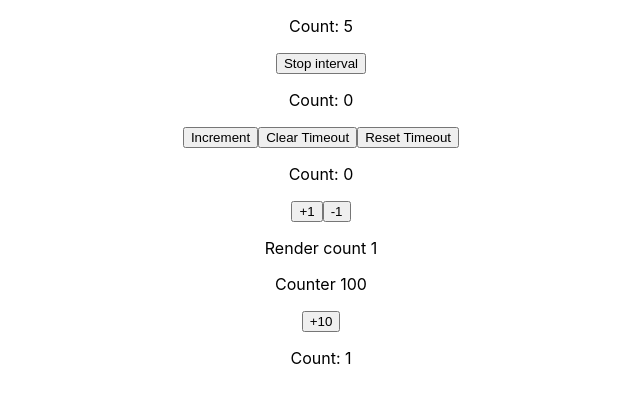
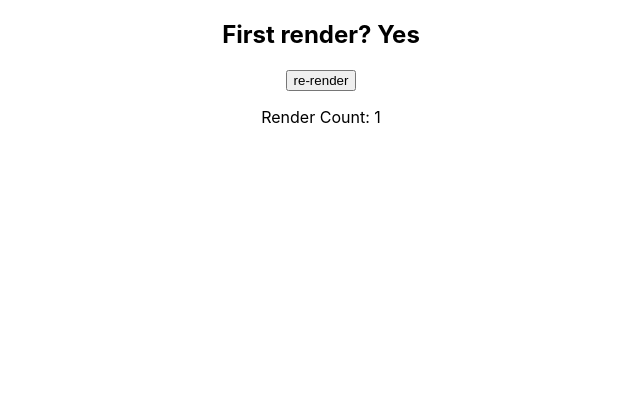
Before and after one commit to Konrad-Jalowy/reactcustomhooks, a React (Create React App) app: page / in a window 1280 px wide. Shown: the top 402 px of the page, without its empty margins (319-959 px from the left). Built offline with nearby package versions, Linux system fonts and the light colour scheme.

Commit message:
usefirstrender

```diff
--- a/src/App.js
+++ b/src/App.js
@@ -5,6 +5,7 @@ import { HookUseTimeoutExample } from './components/HookUseTimeoutExample';
 import { HookUseBooleanExample } from './components/HookUseBooleanExample';
 import { HookUseRenderCountExample } from './components/HookUseRenderCountExample';
 import { HookUseOnceExample } from './components/HookUseOnceExample';
+import HookUseFirstRenderExample from './components/HookUseFirstRenderExample';
 import './App.css';
 //uncomment false to see hook in action
 function App() {
@@ -12,11 +13,12 @@ function App() {
     <div className="App">
       {false && <HookUseToggleExample />}
       {false && <HookUsePrevExample /> }
-      {true && <HookUseIntervalExample/>}
-      {true && <HookUseTimeoutExample/>}
-      {true && <HookUseBooleanExample/>}
-      {true && <HookUseRenderCountExample/>}
-      {true && <HookUseOnceExample/>}
+      {false && <HookUseIntervalExample/>}
+      {false && <HookUseTimeoutExample/>}
+      {false && <HookUseBooleanExample/>}
+      {false && <HookUseRenderCountExample/>}
+      {false && <HookUseOnceExample/>}
+      {true && <HookUseFirstRenderExample/>}
     </div>
   );
 }
--- /dev/null
+++ b/src/components/HookUseFirstRenderExample.js
@@ -0,0 +1,17 @@
+import { useFirstRender } from "../hooks/useFirstRender";
+import { useReducer } from "react";
+
+const HookUseFirstRenderExample = () => {
+  const firstRender = useFirstRender();
+  const [count, rerender] = useReducer((x) => x + 1, 1);
+
+  return (
+    <>
+      <h2>First render? {firstRender ? "Yes" : "No"}</h2>
+      <button onClick={rerender}>re-render</button>
+      <p>Render Count: {count}</p>
+    </>
+  );
+};
+
+export default HookUseFirstRenderExample;
--- /dev/null
+++ b/src/hooks/useFirstRender.js
@@ -0,0 +1,11 @@
+import { useRef, useEffect } from "react";
+
+export const useFirstRender = () => {
+  const firstRender = useRef(true);
+
+  useEffect(() => {
+    firstRender.current = false;
+  }, []);
+
+  return firstRender.current;
+};
--- a/src/hooks/useOnce.js
+++ b/src/hooks/useOnce.js
@@ -1,5 +1,9 @@
 import { useEffect } from "react";
 
+// export function useOnce(cb){
+//     useEffect(cb, []);
+// };
+//commented out good, but eslint doesnt like that
 export function useOnce(cb){
-    useEffect(cb, []);
+    useEffect(cb, [cb]);
 };
```
